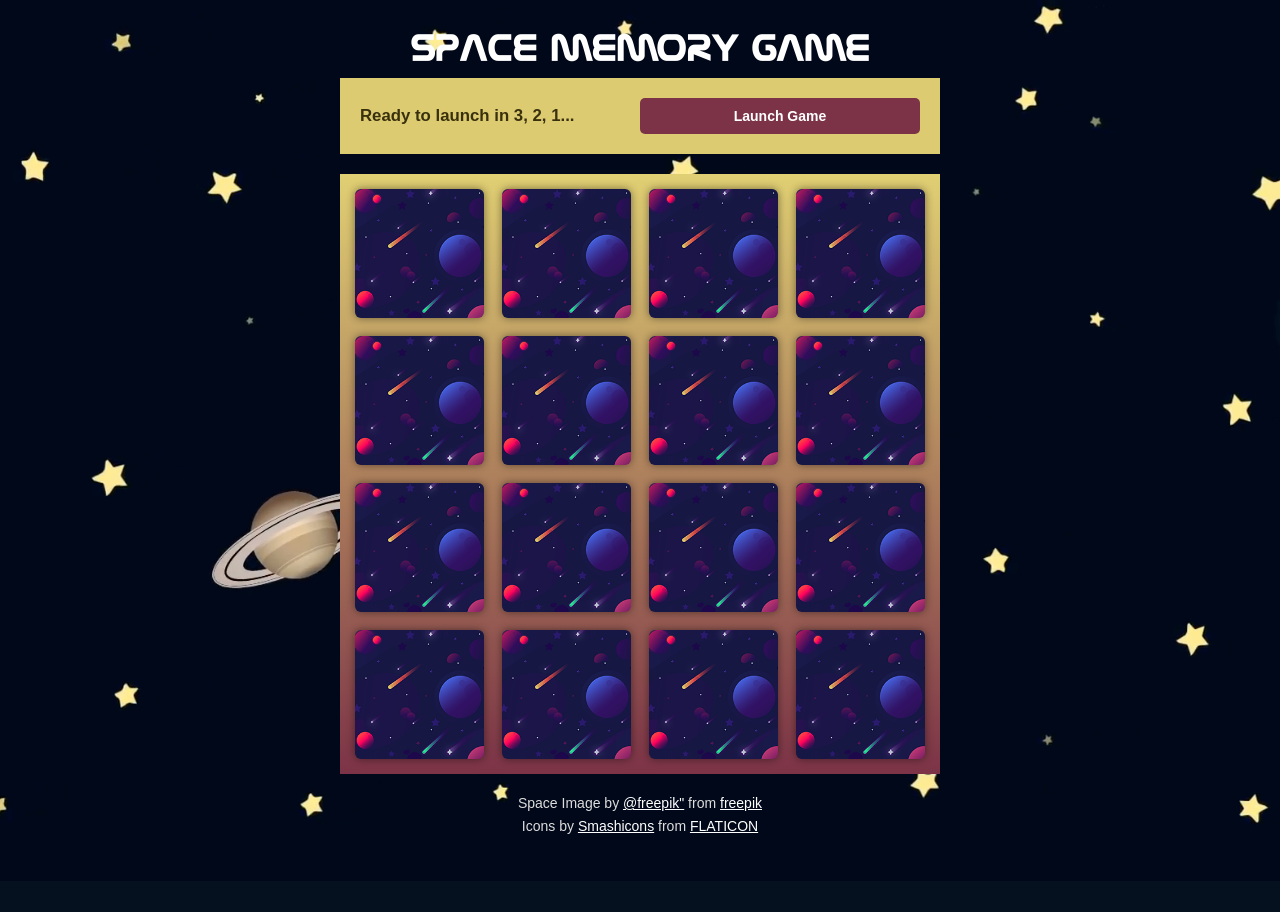
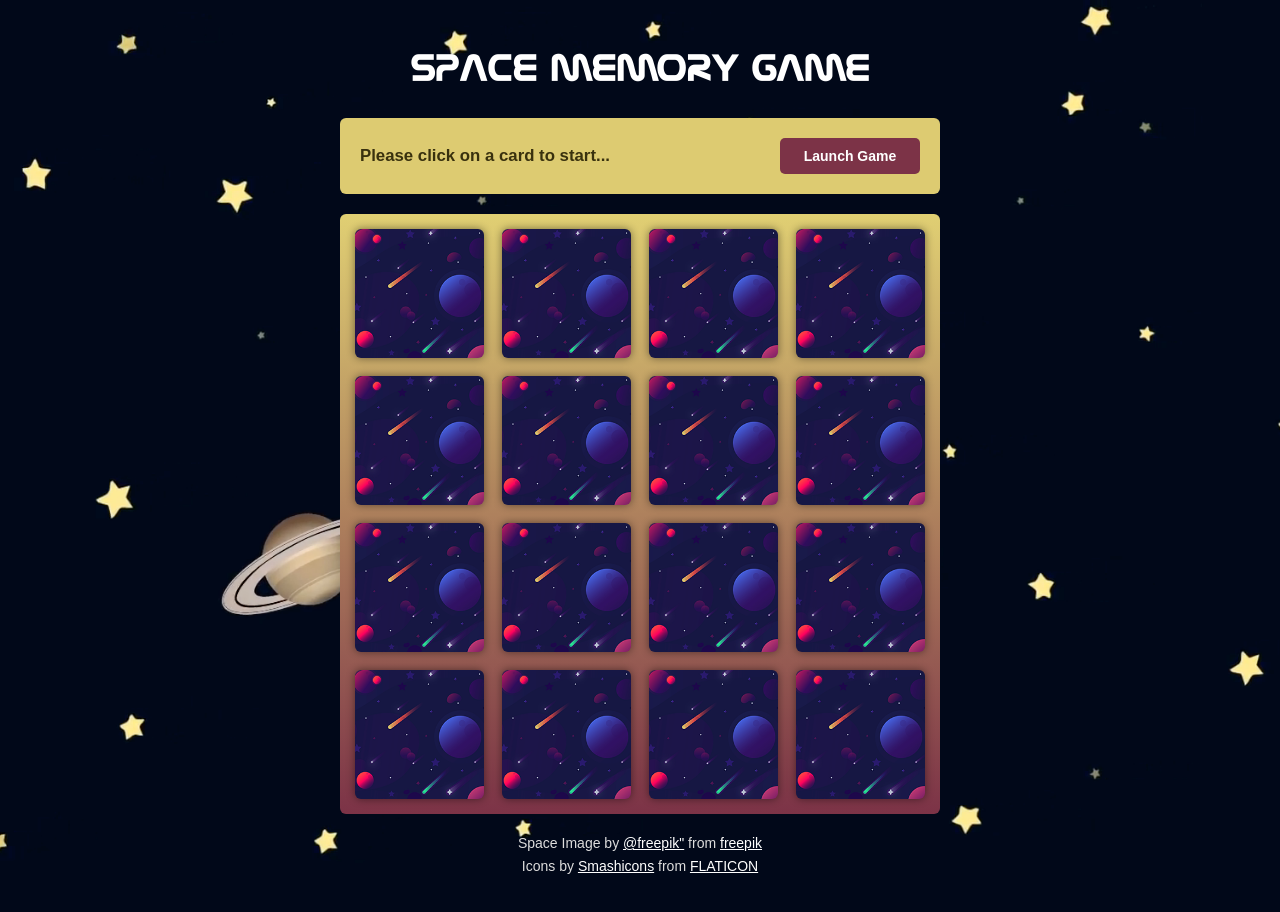
Before and after one commit to tombrowndev/space-memory-game, a plain HTML site: page index.html in a window 1280 px wide. Both pictures are taken after a click on the button "Launch Game". Before the commit the page ends 881 px from the top, so only its background shows below. Drawn offline with Linux system fonts and the light colour scheme.

Commit message:
Add player messages

```diff
--- a/public/css/responsive.css
+++ b/public/css/responsive.css
@@ -1,6 +1,10 @@
 /* Medium Screens */
 
 @media screen and (min-width: 480px) {
+
+	#siteHeader {
+		padding: 30px 0;
+	}
 
 	#siteHeader h1 {
 		font-size: 2.6em;
@@ -23,6 +27,10 @@
 
 @media screen and (min-width: 600px) {
 
+	#siteHeader {
+		padding: 40px 0;
+	}
+
 	#siteHeader h1 {
 		font-size: 3.2em;
 	}
@@ -35,11 +43,11 @@
 	}
 
 	#gameMessage {
-		width: 50%;
+		width: 75%;
 	}
 
 	#startGame {
-		width: 50%;
+		width: 25%;
 		margin-top: 0;
 	}
 
--- a/public/css/styles.css
+++ b/public/css/styles.css
@@ -54,6 +54,7 @@ p {
 	background-color: #ddcb71;
 	padding: 20px;
 	text-align: center;
+	border-radius: 6px;
 }
 
 #gameMessage {
@@ -71,6 +72,7 @@ p {
 	position: relative;
 	display: none;
 	margin-top: 20px;
+	border-radius: 6px;
 
 	background: #e0cf73;
 	background: -moz-linear-gradient(top, #e0cf73 0%, #7c3347 100%);
--- a/public/js/game.js
+++ b/public/js/game.js
@@ -6,6 +6,7 @@
 	const closeButton = document.getElementById('closeModal');
 	const mask = document.getElementById('mask');
 	const model = document.getElementById('finishedGameModal');
+	const gameMessage = document.getElementById('gameMessage');
 
 	// Game variables
 	let tempCard = null;
@@ -25,6 +26,9 @@
 		// Stop button click from redirecting
 		e.preventDefault();
 
+		// Add instruction message
+		gameMessage.innerText = 'Please click on a card to start...';
+
 		// Reset game statistics
 		cardFlips = 0;
 		matchCount = 0;
@@ -32,14 +36,14 @@
 		// Start the clock
 		startTime = getTheTime();
 
-		// Fade in the game board if not visible
-		let gameBoard = document.getElementById('gameBoard');
-		$(gameBoard).fadeIn();
-
 		// Remove cards from previous game
 		while (cardArea.firstChild) {
 	    	cardArea.removeChild(cardArea.firstChild);
 		}
+
+		// Fade in the game board if not visible
+		let gameBoard = document.getElementById('gameBoard');
+		$(gameBoard).fadeIn();
 
 		// Temporary holder for card elements
 		let newCards = document.createDocumentFragment();
@@ -112,6 +116,12 @@
 		// Check if the target was a card top, do nothing if it isn't
 		if(!e.target.classList.contains('front')) return;
 
+		// Add initial message on first card flip
+		if(matchCount === 0) {
+			gameMessage.innerText = `You've found 0 out of 8 pairs captain!`;
+
+		}
+
 		// Store the card element and value that belongs to this card top
 		let thisCard = e.target.parentElement;
 		let thisValue = thisCard.getAttribute('data-match');
@@ -153,7 +163,10 @@
 					// Increment the match counter
 					matchCount++;
 
-					if(matchCount == 2) {
+					// Update the game message
+					gameMessage.innerText = `You've found ${matchCount} out of 8 pairs captain!`;
+
+					if(matchCount == 8) {
 
 						// Finish the game
 						finishGame();
```
Also changed, not shown: 1 other file.
